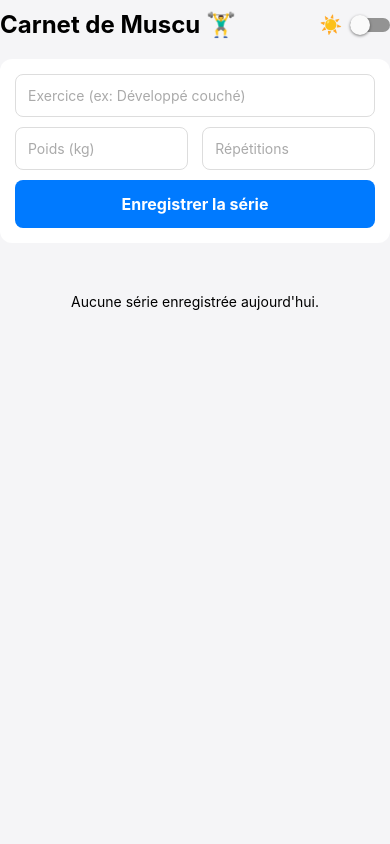
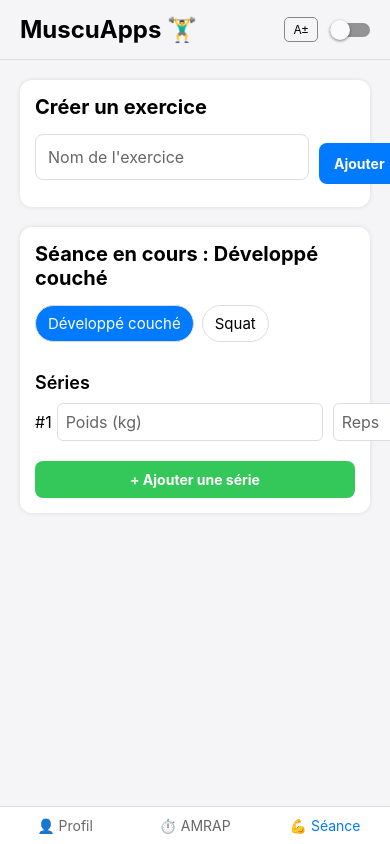
Before and after one commit to Matthiasito/Muscuapps, a React Native app: screen / in a window 390 px wide. Built offline with nearby package versions, Linux system fonts and the light colour scheme.

Commit message:
Update App.js

```diff
--- a/App.js
+++ b/App.js
@@ -9,44 +9,97 @@ import {
   SafeAreaView,
   StatusBar,
   Switch,
+  ScrollView,
 } from 'react-native';
 
 export default function App() {
+  // Navigation par onglets ('profile', 'amrap', 'workout')
+  const [activeTab, setActiveTab] = useState('workout');
+
+  // Paramètres (Thème et Taille de police)
   const [isDarkMode, setIsDarkMode] = useState(false);
-  const [exercise, setExercise] = useState('');
-  const [weight, setWeight] = useState('');
-  const [reps, setReps] = useState('');
-  const [logs, setLogs] = useState([]);
+  const [fontSizeOffset, setFontSizeOffset] = useState(0); // -2, 0, ou +2
 
-  const addLog = () => {
-    if (!exercise || !weight || !reps) return;
-    const newEntry = {
-      id: Date.now().toString(),
-      exercise,
-      weight,
-      reps,
-      date: new Date().toLocaleDateString('fr-FR'),
-    };
-    setLogs([newEntry, ...logs]);
-    setExercise('');
-    setWeight('');
-    setReps('');
+  // Profil
+  const [profile, setProfile] = useState({ weight: '', gender: '', height: '' });
+
+  // Chrono AMRAP & Cycle
+  const [amrapSeconds, setAmrapSeconds] = useState(0);
+  const [isAmrapRunning, setIsAmrapRunning] = useState(false);
+  const [amrapRounds, setAmrapRounds] = useState(0);
+  const [cycleText, setCycleText] = useState('Cycle 1 - Semaine 1');
+
+  // Exercices & Séances
+  const [exercisesList, setExercisesList] = useState([
+    { id: '1', name: 'Développé couché' },
+    { id: '2', name: 'Squat' },
+  ]);
+  const [newExerciseName, setNewExerciseName] = useState('');
+  const [selectedExercise, setSelectedExercise] = useState('Développé couché');
+
+  // Séries pour l'exercice sélectionné [{ id, weight, reps }]
+  const [sets, setSets] = useState([{ id: 1, weight: '', reps: '' }]);
+
+  // Fonctions AMRAP (simplifiées pour l'exemple)
+  const resetAmrap = () => {
+    setIsAmrapRunning(false);
+    setAmrapSeconds(0);
+    setAmrapRounds(0);
   };
 
-  const theme = isDarkMode ? styles.darkTheme : styles.lightTheme;
-  const textTheme = isDarkMode ? styles.darkText : styles.lightText;
-  const cardTheme = isDarkMode ? styles.darkCard : styles.lightCard;
+  // Gestion des séries de la séance
+  const addSet = () => {
+    setSets([...sets, { id: Date.now(), weight: '', reps: '' }]);
+  };
+
+  const removeSet = (id) => {
+    setSets(sets.filter((s) => s.id !== id));
+  };
+
+  const updateSet = (id, field, value) => {
+    setSets(
+      sets.map((s) => (s.id === id ? { ...s, [field]: value } : s))
+    );
+  };
+
+  // Création d'un nouvel exercice
+  const addNewExercise = () => {
+    if (!newExerciseName.trim()) return;
+    setExercisesList([
+      ...exercisesList,
+      { id: Date.now().toString(), name: newExerciseName },
+    ]);
+    setNewExerciseName('');
+  };
+
+  // Styles dynamiques selon le thème et la police
+  const themeBg = isDarkMode ? '#121212' : '#F5F5F7';
+  const cardBg = isDarkMode ? '#1E1E1E' : '#FFFFFF';
+  const textColor = isDarkMode ? '#FFFFFF' : '#000000';
+  const subTextColor = isDarkMode ? '#AAAAAA' : '#666666';
+  const inputBg = isDarkMode ? '#2A2A2A' : '#FFFFFF';
+  const inputBorder = isDarkMode ? '#444444' : '#DDDDDD';
+
+  const baseFont = 16 + fontSizeOffset;
 
   return (
-    <SafeAreaView style={[styles.container, theme]}>
+    <SafeAreaView style={[styles.container, { backgroundColor: themeBg }]}>
       <StatusBar barStyle={isDarkMode ? 'light-content' : 'dark-content'} />
 
-      <View style={styles.header}>
-        <Text style={[styles.title, textTheme]}>Carnet de Muscu 🏋️‍♂️</Text>
-        <View style={styles.switchContainer}>
-          <Text style={[styles.switchLabel, textTheme]}>
-            {isDarkMode ? '🌙' : '☀️'}
+      {/* EN-TÊTE : Paramètres Thème & Police intégrés */}
+      <View style={[styles.header, { borderBottomColor: inputBorder }]}>
+        <Text style={[styles.mainTitle, { color: textColor, fontSize: baseFont + 8 }]}>
+          MuscuApps 🏋️‍♂️
         </Text>
+        <View style={styles.settingsRow}>
+          {/* Bouton Taille Police */}
+          <TouchableOpacity
+            style={styles.fontButton}
+            onPress={() => setFontSizeOffset(fontSizeOffset === 2 ? -2 : fontSizeOffset + 2)}
+          >
+            <Text style={{ color: textColor, fontSize: 12 }}>A±</Text>
+          </TouchableOpacity>
+          {/* Switch Thème */}
           <Switch
             value={isDarkMode}
             onValueChange={(val) => setIsDarkMode(val)}
@@ -54,108 +107,296 @@ export default function App() {
         </View>
       </View>
 
-      <View style={[styles.card, cardTheme]}>
+      {/* CONTENU SELON L'ONGLET ACTIF */}
+      <ScrollView contentContainerStyle={styles.scrollContent}>
+        {/* --- ONGLET PROFIL --- */}
+        {activeTab === 'profile' && (
+          <View style={[styles.card, { backgroundColor: cardBg }]}>
+            <Text style={[styles.sectionTitle, { color: textColor, fontSize: baseFont + 4 }]}>
+              Mon Profil
+            </Text>
             <TextInput
-          style={[styles.input, isDarkMode && styles.darkInput]}
-          placeholder="Exercice (ex: Développé couché)"
-          placeholderTextColor={isDarkMode ? '#888' : '#aaa'}
-          value={exercise}
-          onChangeText={setExercise}
-        />
-        <View style={styles.row}>
-          <TextInput
-            style={[styles.input, styles.halfInput, isDarkMode && styles.darkInput]}
-            placeholder="Poids (kg)"
-            placeholderTextColor={isDarkMode ? '#888' : '#aaa'}
-            keyboardType="numeric"
-            value={weight}
-            onChangeText={setWeight}
+              style={[styles.input, { backgroundColor: inputBg, borderColor: inputBorder, color: textColor, fontSize: baseFont }]}
+              placeholder="Poids (ex: 75 kg)"
+              placeholderTextColor={subTextColor}
+              value={profile.weight}
+              onChangeText={(val) => setProfile({ ...profile, weight: val })}
             />
             <TextInput
-            style={[styles.input, styles.halfInput, isDarkMode && styles.darkInput]}
-            placeholder="Répétitions"
-            placeholderTextColor={isDarkMode ? '#888' : '#aaa'}
-            keyboardType="numeric"
-            value={reps}
-            onChangeText={setReps}
+              style={[styles.input, { backgroundColor: inputBg, borderColor: inputBorder, color: textColor, fontSize: baseFont }]}
+              placeholder="Sexe (ex: Homme / Femme)"
+              placeholderTextColor={subTextColor}
+              value={profile.gender}
+              onChangeText={(val) => setProfile({ ...profile, gender: val })}
+            />
+            <TextInput
+              style={[styles.input, { backgroundColor: inputBg, borderColor: inputBorder, color: textColor, fontSize: baseFont }]}
+              placeholder="Taille (ex: 1m78)"
+              placeholderTextColor={subTextColor}
+              value={profile.height}
+              onChangeText={(val) => setProfile({ ...profile, height: val })}
             />
           </View>
-        <TouchableOpacity style={styles.button} onPress={addLog}>
-          <Text style={styles.buttonText}>Enregistrer la série</Text>
+        )}
+
+        {/* --- ONGLET AMRAP & CYCLE --- */}
+        {activeTab === 'amrap' && (
+          <View style={[styles.card, { backgroundColor: cardBg }]}>
+            <Text style={[styles.sectionTitle, { color: textColor, fontSize: baseFont + 4 }]}>
+              Chrono AMRAP
+            </Text>
+            <Text style={[styles.timerText, { color: textColor, fontSize: baseFont + 20 }]}>
+              00:{amrapSeconds < 10 ? `0${amrapSeconds}` : amrapSeconds}
+            </Text>
+            <Text style={[styles.roundsText, { color: subTextColor, fontSize: baseFont }]}>
+              Séries / Tours validés : {amrapRounds}
+            </Text>
+
+            <View style={styles.row}>
+              <TouchableOpacity
+                style={[styles.actionBtn, { backgroundColor: '#34C759' }]}
+                onPress={() => setAmrapRounds(amrapRounds + 1)}
+              >
+                <Text style={styles.btnText}>+ 1 Tour</Text>
+              </TouchableOpacity>
+              <TouchableOpacity
+                style={[styles.actionBtn, { backgroundColor: '#FF3B30' }]}
+                onPress={resetAmrap}
+              >
+                <Text style={styles.btnText}>Reset</Text>
               </TouchableOpacity>
             </View>
 
-      <FlatList
-        data={logs}
-        keyExtractor={(item) => item.id}
-        renderItem={({ item }) => (
-          <View style={[styles.logCard, cardTheme]}>
-            <View>
-              <Text style={[styles.logExercise, textTheme]}>{item.exercise}</Text>
-              <Text style={styles.logSubText}>{item.date}</Text>
+            {/* Section Cycle en dessous */}
+            <View style={[styles.cycleContainer, { borderTopColor: inputBorder }]}>
+              <Text style={[styles.subSectionTitle, { color: textColor, fontSize: baseFont + 2 }]}>
+                Cycle d'entraînement
+              </Text>
+              <TextInput
+                style={[styles.input, { backgroundColor: inputBg, borderColor: inputBorder, color: textColor, fontSize: baseFont }]}
+                value={cycleText}
+                onChangeText={setCycleText}
+                placeholder="Nom du cycle"
+                placeholderTextColor={subTextColor}
+              />
             </View>
-            <Text style={[styles.logDetails, textTheme]}>
-              {item.weight} kg × {item.reps} reps
-            </Text>
           </View>
         )}
-        ListEmptyComponent={
-          <Text style={[styles.emptyText, textTheme]}>
-            Aucune série enregistrée aujourd'hui.
+
+        {/* --- ONGLET SÉANCE & EXERCICES --- */}
+        {activeTab === 'workout' && (
+          <View>
+            {/* Création de nouveaux exercices */}
+            <View style={[styles.card, { backgroundColor: cardBg }]}>
+              <Text style={[styles.sectionTitle, { color: textColor, fontSize: baseFont + 4 }]}>
+                Créer un exercice
               </Text>
-        }
+              <View style={styles.row}>
+                <TextInput
+                  style={[styles.input, { flex: 1, marginRight: 10, backgroundColor: inputBg, borderColor: inputBorder, color: textColor, fontSize: baseFont }]}
+                  placeholder="Nom de l'exercice"
+                  placeholderTextColor={subTextColor}
+                  value={newExerciseName}
+                  onChangeText={setNewExerciseName}
                 />
+                <TouchableOpacity style={styles.smallBtn} onPress={addNewExercise}>
+                  <Text style={styles.btnText}>Ajouter</Text>
+                </TouchableOpacity>
+              </View>
+            </View>
+
+            {/* Sélection de l'exercice de la séance */}
+            <View style={[styles.card, { backgroundColor: cardBg }]}>
+              <Text style={[styles.sectionTitle, { color: textColor, fontSize: baseFont + 4 }]}>
+                Séance en cours : {selectedExercise}
+              </Text>
+
+              {/* Liste horizontale des exercices disponibles */}
+              <ScrollView horizontal showsHorizontalScrollIndicator={false} style={styles.exList}>
+                {exercisesList.map((ex) => (
+                  <TouchableOpacity
+                    key={ex.id}
+                    style={[
+                      styles.exBadge,
+                      { backgroundColor: selectedExercise === ex.name ? '#007AFF' : inputBg, borderColor: inputBorder }
+                    ]}
+                    onPress={() => setSelectedExercise(ex.name)}
+                  >
+                    <Text style={{ color: selectedExercise === ex.name ? '#FFF' : textColor, fontSize: baseFont - 1 }}>
+                      {ex.name}
+                    </Text>
+                  </TouchableOpacity>
+                ))}
+              </ScrollView>
+
+              {/* Gestion des Séries, Répétitions et Poids */}
+              <Text style={[styles.subSectionTitle, { color: textColor, fontSize: baseFont + 2, marginTop: 15 }]}>
+                Séries
+              </Text>
+
+              {sets.map((set, index) => (
+                <View key={set.id} style={styles.setRow}>
+                  <Text style={{ color: textColor, fontSize: baseFont, width: 30 }}>#{index + 1}</Text>
+                  <TextInput
+                    style={[styles.setInput, { backgroundColor: inputBg, borderColor: inputBorder, color: textColor, fontSize: baseFont }]}
+                    placeholder="Poids (kg)"
+                    placeholderTextColor={subTextColor}
+                    keyboardType="numeric"
+                    value={set.weight}
+                    onChangeText={(val) => updateSet(set.id, 'weight', val)}
+                  />
+                  <TextInput
+                    style={[styles.setInput, { backgroundColor: inputBg, borderColor: inputBorder, color: textColor, fontSize: baseFont }]}
+                    placeholder="Reps"
+                    placeholderTextColor={subTextColor}
+                    keyboardType="numeric"
+                    value={set.reps}
+                    onChangeText={(val) => updateSet(set.id, 'reps', val)}
+                  />
+                  <TouchableOpacity
+                    style={styles.deleteBtn}
+                    onPress={() => removeSet(set.id)}
+                  >
+                    <Text style={{ color: '#FF3B30', fontWeight: 'bold' }}>✕</Text>
+                  </TouchableOpacity>
+                </View>
+              ))}
+
+              <TouchableOpacity style={styles.addSetBtn} onPress={addSet}>
+                <Text style={styles.addSetText}>+ Ajouter une série</Text>
+              </TouchableOpacity>
+            </View>
+          </View>
+        )}
+      </ScrollView>
+
+      {/* BARRE DE NAVIGATION INFÉRIEURE */}
+      <View style={[styles.navBar, { backgroundColor: cardBg, borderTopColor: inputBorder }]}>
+        <TouchableOpacity
+          style={[styles.navItem, activeTab === 'profile' && styles.activeNavItem]}
+          onPress={() => setActiveTab('profile')}
+        >
+          <Text style={{ color: activeTab === 'profile' ? '#007AFF' : subTextColor, fontSize: baseFont - 2 }}>
+            👤 Profil
+          </Text>
+        </TouchableOpacity>
+
+        <TouchableOpacity
+          style={[styles.navItem, activeTab === 'amrap' && styles.activeNavItem]}
+          onPress={() => setActiveTab('amrap')}
+        >
+          <Text style={{ color: activeTab === 'amrap' ? '#007AFF' : subTextColor, fontSize: baseFont - 2 }}>
+            ⏱️ AMRAP
+          </Text>
+        </TouchableOpacity>
+
+        <TouchableOpacity
+          style={[styles.navItem, activeTab === 'workout' && styles.activeNavItem]}
+          onPress={() => setActiveTab('workout')}
+        >
+          <Text style={{ color: activeTab === 'workout' ? '#007AFF' : subTextColor, fontSize: baseFont - 2 }}>
+            💪 Séance
+          </Text>
+        </TouchableOpacity>
+      </View>
     </SafeAreaView>
   );
 }
 
 const styles = StyleSheet.create({
-  container: { flex: 1, padding: 20 },
-  lightTheme: { backgroundColor: '#F5F5F7' },
-  darkTheme: { backgroundColor: '#121212' },
-  lightText: { color: '#000000' },
-  darkText: { color: '#FFFFFF' },
-  lightCard: { backgroundColor: '#FFFFFF' },
-  darkCard: { backgroundColor: '#1E1E1E' },
+  container: { flex: 1 },
   header: {
     flexDirection: 'row',
     justifyContent: 'space-between',
     alignItems: 'center',
+    paddingHorizontal: 20,
+    paddingVertical: 15,
+    borderBottomWidth: 1,
+  },
+  mainTitle: { fontWeight: 'bold' },
+  settingsRow: { flexDirection: 'row', alignItems: 'center' },
+  fontButton: {
+    borderWidth: 1,
+    borderColor: '#888',
+    paddingHorizontal: 8,
+    paddingVertical: 4,
+    borderRadius: 5,
+    marginRight: 12,
+  },
+  scrollContent: { padding: 20, paddingBottom: 100 },
+  card: {
+    padding: 15,
+    borderRadius: 12,
     marginBottom: 20,
-    marginTop: 10,
+    shadowColor: '#000',
+    shadowOpacity: 0.1,
+    shadowRadius: 5,
+    elevation: 2,
   },
-  title: { fontSize: 24, fontWeight: 'bold' },
-  switchContainer: { flexDirection: 'row', alignItems: 'center' },
-  switchLabel: { fontSize: 18, marginRight: 8 },
-  card: { padding: 15, borderRadius: 12, marginBottom: 20, elevation: 2 },
+  sectionTitle: { fontWeight: 'bold', marginBottom: 15 },
+  subSectionTitle: { fontWeight: '600', marginBottom: 10 },
   input: {
     borderWidth: 1,
-    borderColor: '#DDD',
     padding: 12,
     borderRadius: 8,
-    marginBottom: 10,
-    color: '#000',
+    marginBottom: 12,
   },
-  darkInput: { borderColor: '#444', color: '#FFF', backgroundColor: '#2A2A2A' },
-  row: { flexDirection: 'row', justifyContent: 'space-between' },
-  halfInput: { width: '48%' },
-  button: {
-    backgroundColor: '#007AFF',
-    padding: 14,
+  row: { flexDirection: 'row', alignItems: 'center' },
+  actionBtn: {
+    flex: 1,
+    padding: 12,
     borderRadius: 8,
     alignItems: 'center',
+    marginHorizontal: 5,
   },
-  buttonText: { color: '#FFF', fontWeight: 'bold', fontSize: 16 },
-  logCard: {
-    padding: 15,
-    borderRadius: 10,
+  smallBtn: {
+    backgroundColor: '#007AFF',
+    paddingHorizontal: 15,
+    paddingVertical: 12,
+    borderRadius: 8,
+    justifyContent: 'center',
+  },
+  btnText: { color: '#FFF', fontWeight: 'bold' },
+  timerText: { textAlign: 'center', fontWeight: 'bold', marginVertical: 10 },
+  roundsText: { textAlign: 'center', marginBottom: 15 },
+  cycleContainer: { marginTop: 20, paddingTop: 15, borderTopWidth: 1 },
+  exList: { flexDirection: 'row', marginBottom: 15 },
+  exBadge: {
+    paddingHorizontal: 12,
+    paddingVertical: 8,
+    borderRadius: 20,
+    borderWidth: 1,
+    marginRight: 8,
+  },
+  setRow: {
     flexDirection: 'row',
-    justifyContent: 'space-between',
     alignItems: 'center',
     marginBottom: 10,
   },
-  logExercise: { fontSize: 16, fontWeight: '600' },
-  logSubText: { color: '#888', fontSize: 12, marginTop: 2 },
-  logDetails: { fontSize: 16, fontWeight: 'bold' },
-  emptyText: { textAlign: 'center', marginTop: 30, color: '#888' },
+  setInput: {
+    flex: 1,
+    borderWidth: 1,
+    padding: 8,
+    borderRadius: 6,
+    marginHorizontal: 5,
+  },
+  deleteBtn: { padding: 8 },
+  addSetBtn: {
+    backgroundColor: '#34C759',
+    padding: 10,
+    borderRadius: 8,
+    alignItems: 'center',
+    marginTop: 10,
+  },
+  addSetText: { color: '#FFF', fontWeight: 'bold' },
+  navBar: {
+    position: 'absolute',
+    bottom: 0,
+    left: 0,
+    right: 0,
+    flexDirection: 'row',
+    borderTopWidth: 1,
+    paddingVertical: 10,
+  },
+  navItem: { flex: 1, alignItems: 'center', justifyContent: 'center' },
 });
```
Lines whose indentation alone changed are shown as unchanged.
